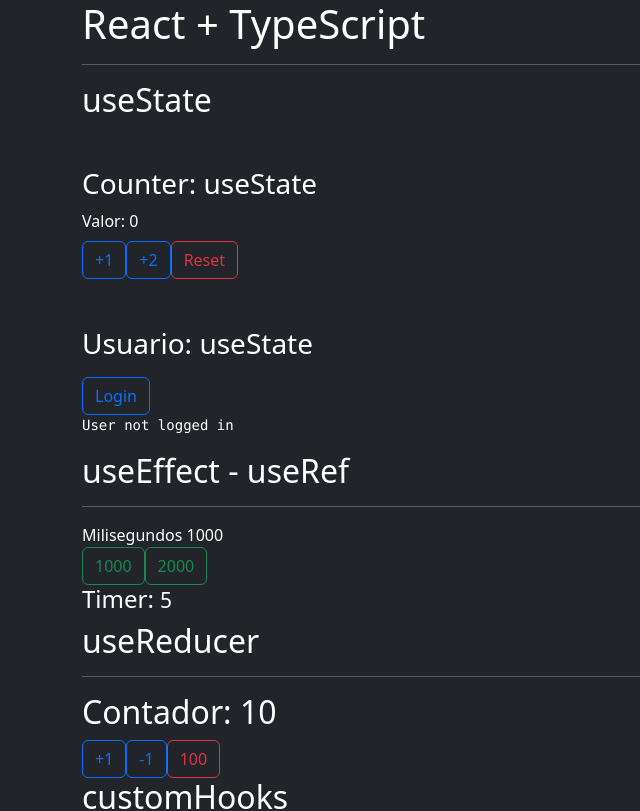
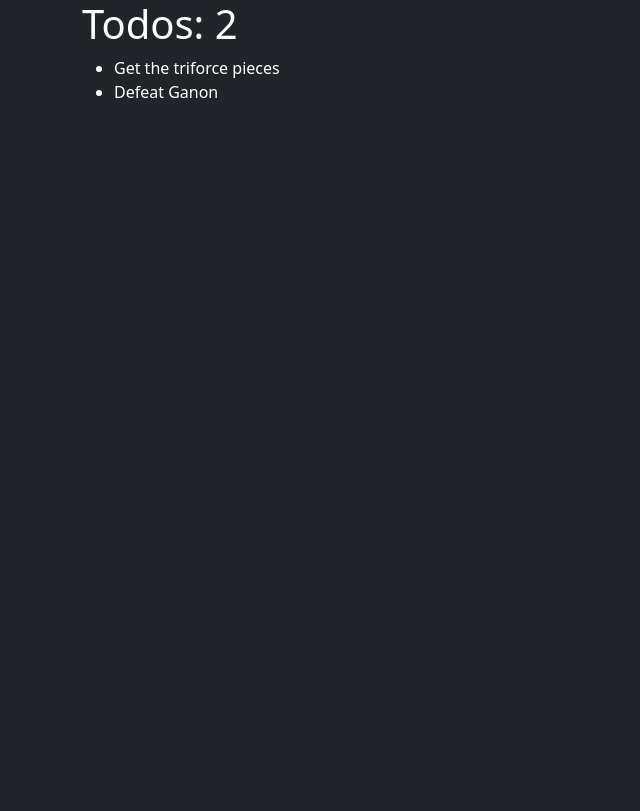
Before and after one commit to Deleon09/React-Typescript, a React (Vite) app in the folder mi-app/: page / in a window 1280 px wide. Shown: the top 811 px of the page, without its empty margins (0-640 px from the left). Built offline with nearby package versions, Linux system fonts and the light colour scheme; the HTML template or start-up script is replaced by a standard one.

Commit message:
:construction: ADD: Todos

```diff
--- a/mi-app/src/App.tsx
+++ b/mi-app/src/App.tsx
@@ -1,16 +1,18 @@
-import Counter from './components/Counter';
+/* import Counter from './components/Counter';
 import Usuario from './components/Usuario';
 
 import TimerPadre from './components/TimerPadre';
 import ContadorRed from './components/ContadorRed';
 import Formulario from './components/Formulario';
-import Formulario2 from './components/Formulario2';
+import Formulario2 from './components/Formulario2'; */
+
+import Todo from "./todo/Todo"
 
 function App() {
 
   return (
     <>
-      <h1>React + TypeScript</h1>
+      {/* <h1>React + TypeScript</h1>
       <hr/>
 
       <h2>useState</h2>
@@ -38,7 +40,9 @@
       <br />
       <br />
       <br />
-      <br />
+      <br /> */}
+
+      <Todo />
     </>
   )
 }
--- /dev/null
+++ b/mi-app/src/components/Title.tsx
@@ -0,0 +1,14 @@
+import { useTodos } from "../todo/hooks/useTodos"
+
+const Title = () => {
+
+    const { pendingTodos } = useTodos();
+
+    return (
+    <h1>
+        Todos: { pendingTodos.length }
+    </h1>
+  )
+}
+
+export default Title
--- /dev/null
+++ b/mi-app/src/components/TodoItem.tsx
@@ -0,0 +1,30 @@
+import { Todo } from "../todo/interfaces/interfaces"
+import { useTodos } from "../todo/hooks/useTodos";
+
+interface Props {
+    todo: Todo
+}
+
+const TodoItem = ({ todo }: Props ) => {
+
+    /* const { toggleTodo } = useContext(TodoContext); */
+    const { toggleTodo } = useTodos();
+
+    const handleDbClick = () => {
+      toggleTodo( todo.id );
+    }
+
+  return (
+    <li
+      style={{
+        cursor: 'pointer',
+        textDecoration: todo.completed ? 'line-through' : 'none'
+      }}
+      onDoubleClick={ handleDbClick }
+    >
+        { todo.description }
+    </li>
+  )
+}
+
+export default TodoItem
--- /dev/null
+++ b/mi-app/src/components/TodoList.tsx
@@ -0,0 +1,18 @@
+import TodoItem from './TodoItem';
+import { useTodos } from '../todo/hooks/useTodos';
+
+const TodoList = () => {
+
+    /* const { todoState } = useContext( TodoContext );
+    const { todos } = todoState; */
+
+    const { todos } = useTodos();
+
+  return (
+    <ul>
+        { todos.map( todo => <TodoItem key={ todo.id } todo={ todo } /> ) }
+    </ul>
+  )
+}
+
+export default TodoList
--- /dev/null
+++ b/mi-app/src/todo/Todo.tsx
@@ -0,0 +1,14 @@
+import Title from "../components/Title"
+import TodoList from "../components/TodoList"
+import TodoProvider from "./context/TodoProvider"
+
+const Todo = () => {
+  return (
+    <TodoProvider>
+        <Title />
+        <TodoList />
+    </TodoProvider>
+  )
+}
+
+export default Todo
--- /dev/null
+++ b/mi-app/src/todo/context/TodoContext.ts
@@ -0,0 +1,9 @@
+import { createContext } from "react";
+import { TodoState } from "../interfaces/interfaces";
+
+export type TodoContextProps = {
+    todoState: TodoState;
+    toggleTodo: ( id: string ) => void;
+}
+
+export const TodoContext = createContext<TodoContextProps>({} as TodoContextProps);
--- /dev/null
+++ b/mi-app/src/todo/context/TodoProvider.tsx
@@ -0,0 +1,46 @@
+import { TodoContext } from "./TodoContext"
+import { TodoState } from "../interfaces/interfaces"
+import { useReducer } from 'react';
+import { TodoReducer } from "./TodoReducer";
+
+const initialState: TodoState = {
+  todoCount: 2,
+  todos: [
+    {
+      id: '1',
+      description: 'Get the triforce pieces',
+      completed: false
+    },
+    {
+      id: '2',
+      description: 'Defeat Ganon',
+      completed: false
+    },
+  ],
+  completed: 0,
+  pending: 2
+}
+
+interface TodoProviderProps {
+    children: JSX.Element | JSX.Element[]
+}
+
+const TodoProvider = ({ children }: TodoProviderProps) => {
+
+  const [todoState, dispatch] = useReducer(TodoReducer, initialState);
+
+  const toggleTodo = ( id: string ) => {
+    dispatch({ type: 'toggleTodo', payload: { id } })
+  };
+
+  return (
+    <TodoContext.Provider value={{
+      todoState,
+      toggleTodo
+    }}>
+        { children }
+    </TodoContext.Provider>
+  )
+}
+
+export default TodoProvider
--- /dev/null
+++ b/mi-app/src/todo/context/TodoReducer.ts
@@ -0,0 +1,32 @@
+import { Todo, TodoState } from '../interfaces/interfaces';
+
+type TodoAction =
+    | { type: 'addTodo'; payload: Todo }
+    | { type: 'toggleTodo'; payload: { id: string } }
+
+export const TodoReducer = (state: TodoState, action: TodoAction): TodoState => {
+
+
+    switch (action.type) {
+
+        case 'addTodo':
+            return {
+                ...state,
+                todos: [...state.todos, action.payload],
+            }
+
+        case 'toggleTodo':
+            return {
+                ...state,
+                todos: state.todos.map( ({...todo}) => {
+                    if (todo.id === action.payload.id) {
+                        todo.completed = !todo.completed;
+                    }
+                    return todo;
+                })
+            }
+
+        default:
+            return state;
+    }
+}
--- /dev/null
+++ b/mi-app/src/todo/hooks/useTodos.ts
@@ -0,0 +1,14 @@
+import { useContext } from "react";
+import { TodoContext } from "../context/TodoContext";
+
+export const useTodos = () => {
+
+    const { todoState, toggleTodo } = useContext(TodoContext);
+    const { todos } = todoState;
+
+    return {
+        todos,
+        pendingTodos: todos.filter( todo => !todo.completed ),
+        toggleTodo
+    }
+}
--- /dev/null
+++ b/mi-app/src/todo/interfaces/interfaces.ts
@@ -0,0 +1,12 @@
+export interface Todo {
+    id: string;
+    description: string;
+    completed: boolean;
+}
+
+export interface TodoState {
+    todoCount: number;
+    todos: Todo[];
+    completed: number;
+    pending: number;
+}
```
